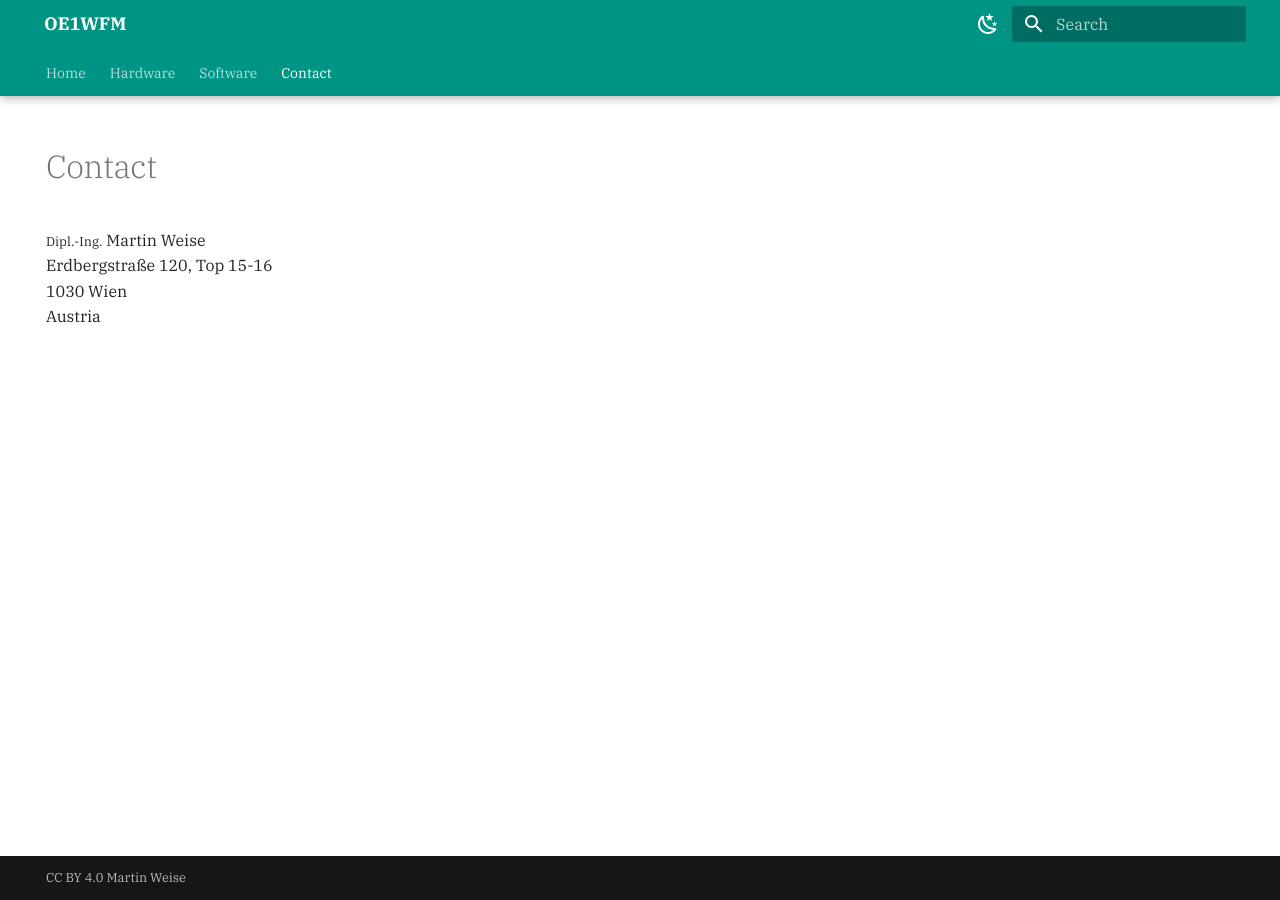
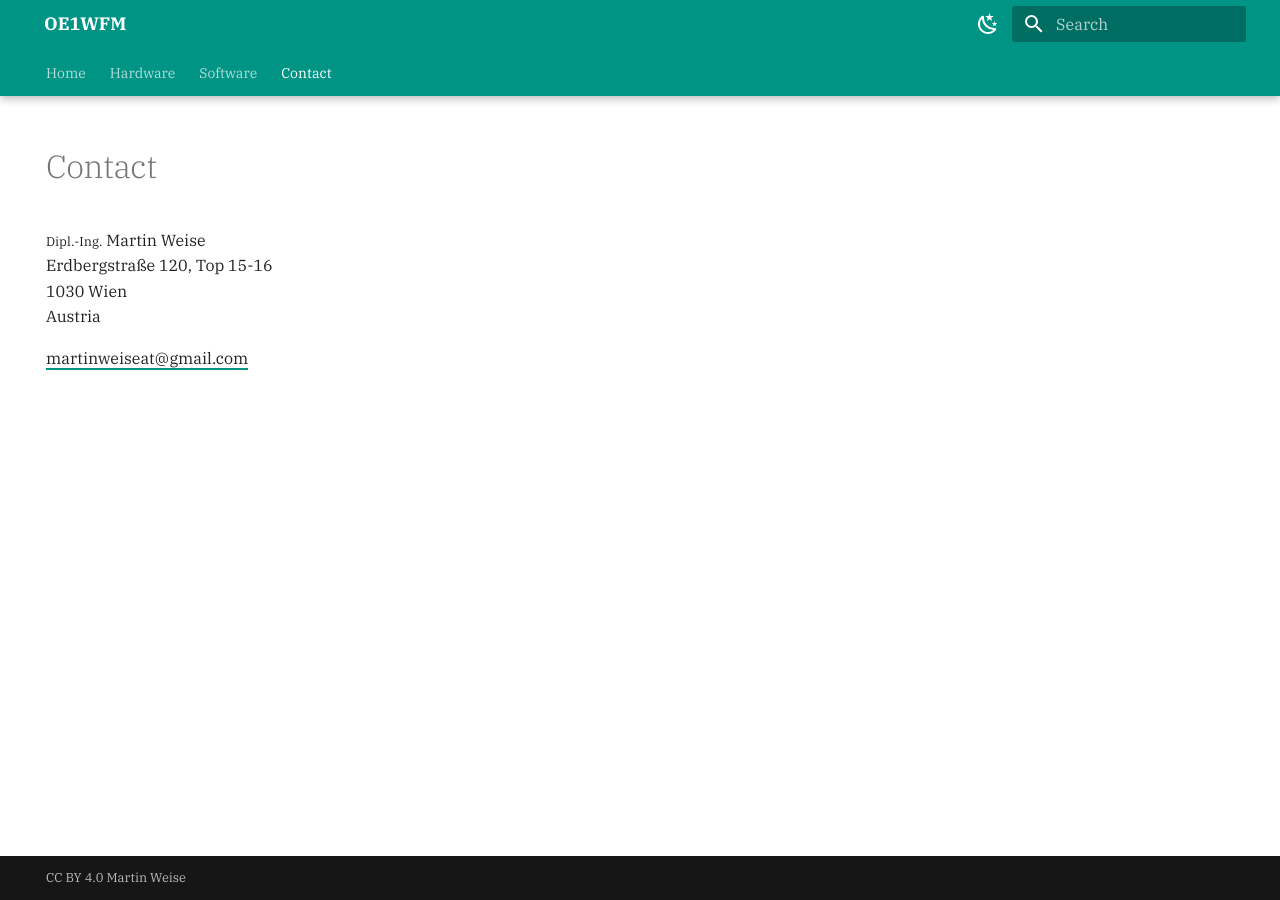
Before and after one commit to MartinWeise/oe1wfm, an MkDocs documentation site: the page built from docs/contact.md, in a window 1280 px wide. Built offline with MkDocs 1.6.1 and Material for MkDocs 9.7.7, drawn with Linux system fonts in a browser that asks for light colours.

Commit message:
Added mail

```diff
--- a/docs/contact.md
+++ b/docs/contact.md
@@ -11,3 +11,5 @@ hide:
 Erdbergstraße 120, Top 15-16<br />
 1030 Wien<br />
 Austria
+
+[martinweiseat@gmail.com](mailto:martinweiseat@gmail.com)
```
